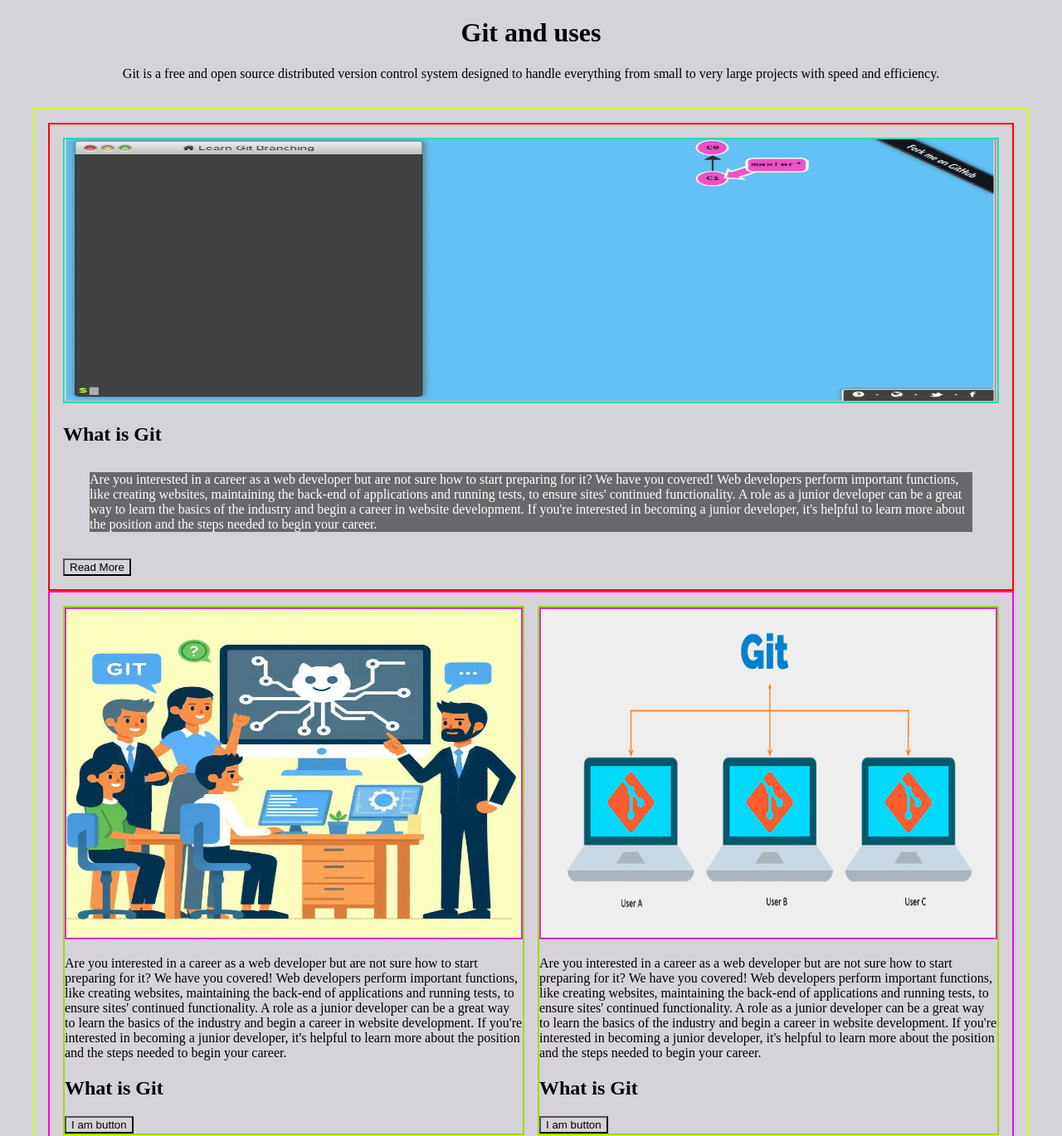
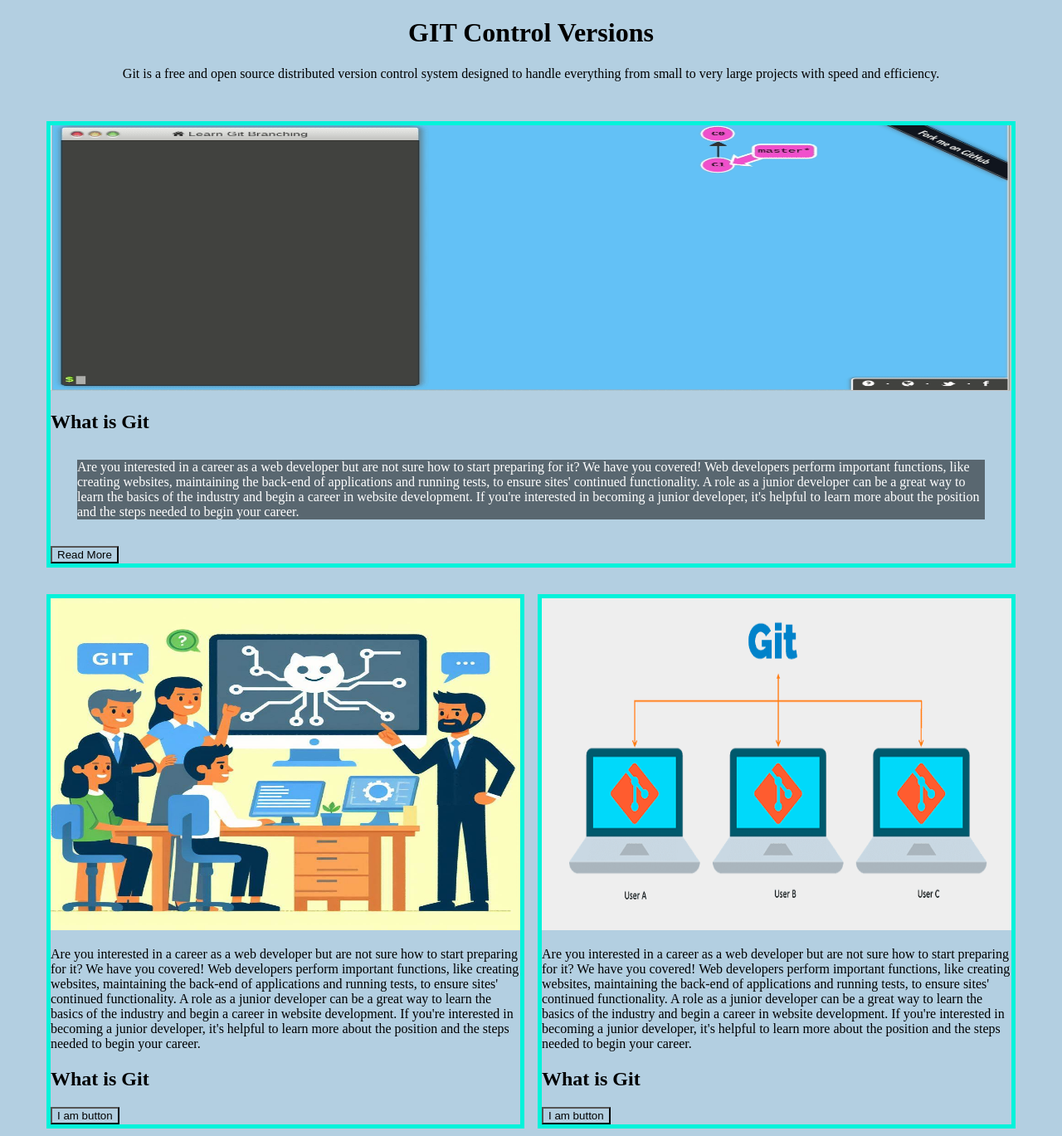
Before and after one commit to CodeYourFuture/Module-User-Focused-Data, a website: page Wireframe/index.html in a window 1280 px wide. Shown: the top 1369 px of the page at 83% size. Drawn offline with Linux system fonts and the light colour scheme.

Commit message:
gap between the articles done and border

```diff
--- a/Wireframe/css/style.css
+++ b/Wireframe/css/style.css
@@ -1,6 +1,6 @@
 * {
     box-sizing: border-box;
-    background-color: rgb(214, 210, 217);
+    background-color: rgb(179, 207, 225);
 }
 
 header {
@@ -11,20 +11,18 @@
 
 main {
     margin: 2rem;
-    border: 2px solid rgb(211, 253, 0);
     padding: 1rem;
-
+    display: block;
 }
 
 .hero {
-    border: 2px solid red;
-    padding: 1rem;
+    border: 5px solid rgb(3, 242, 218);
+    margin-bottom: 2rem;
 }
 
 .img-hero {
     width: 100%;
     height: 20rem;
-    border: 2px solid rgb(46, 215, 164);
     background-size: cover;
     background-repeat: no-repeat;
 }
@@ -37,23 +35,21 @@
 
 .wrapper {
     /* width: 100%; */
-    border: 2px solid rgb(253, 0, 219);
     display: flex;
     gap: 1rem;
     flex-wrap: wrap;
-    padding: 1rem;
 }
 
 .article-wrapper {
     flex: 1 1 40%;      /*this help to have space for div to move */
     gap: 1.5rem;
-    border: 2px solid rgb(162, 219, 4);
+    border: 5px solid rgb(3, 242, 218);
 }
 
 .img-article {
     width: 100%;
     height: 25rem;
-    border: 2px solid rgb(209, 46, 215);
+    /* border: 2px solid rgb(209, 46, 215); */
     background-size: cover;
     background-repeat: no-repeat;
 }
--- a/Wireframe/index.html
+++ b/Wireframe/index.html
@@ -13,7 +13,7 @@
 
 <body>
   <header>
-    <h1>Git and uses</h1>
+    <h1>GIT Control Versions</h1>
     <p>
       Git is a free and open source distributed version control system designed to handle everything from small to very
       large projects with speed and efficiency.
```
